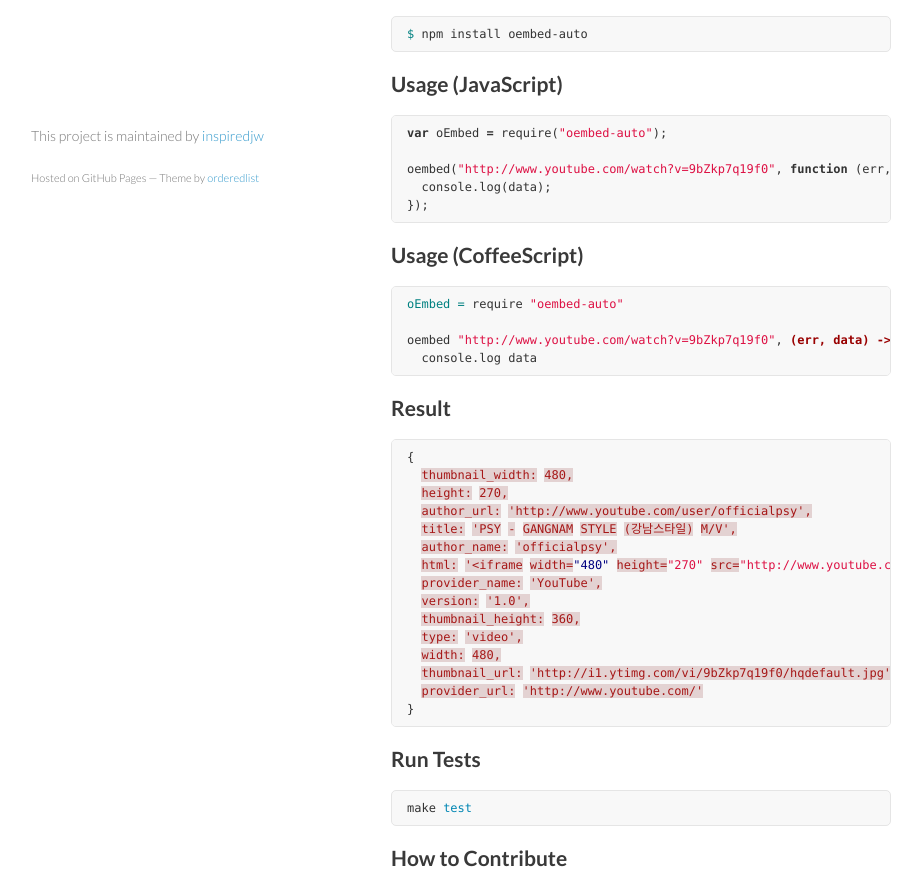
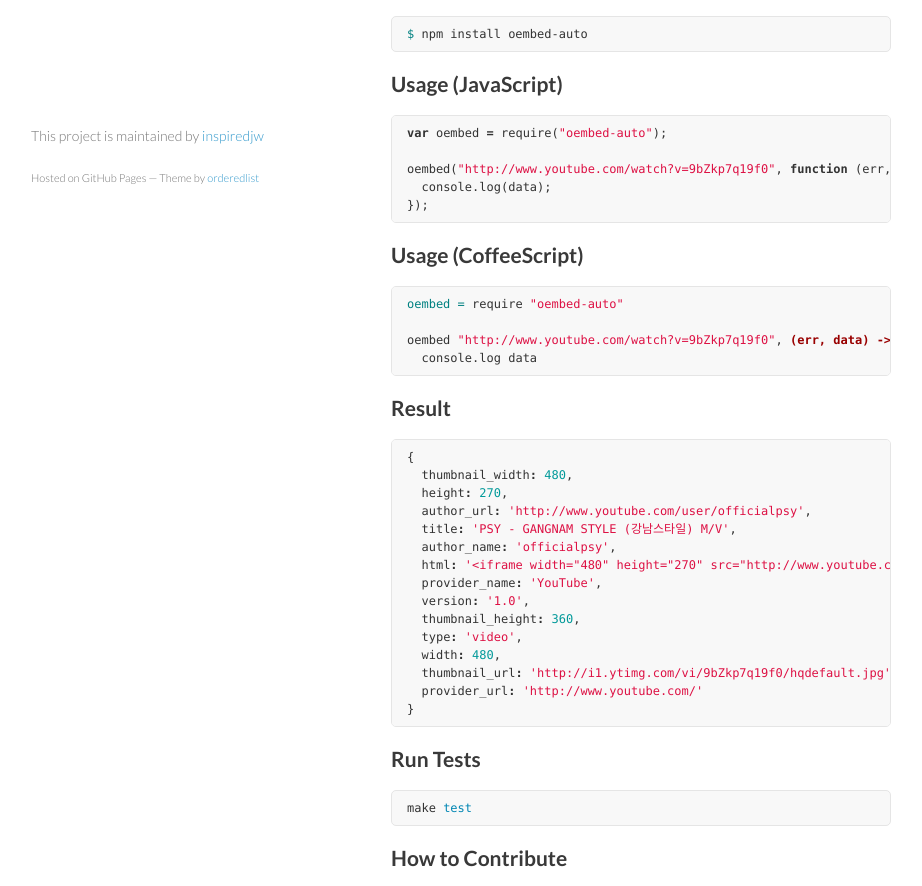
Before and after one commit to jwchang0206/oembed-auto, a plain HTML site: page index.html in a window 1280 px wide. Shown: the part 543-1429 px from the top of the page, without its empty margins (179-1101 px from the left). Drawn offline with Linux system fonts and the light colour scheme.

```diff
--- a/index.html
+++ b/index.html
@@ -46,7 +46,7 @@
 <h2>
 <a name="usage-javascript" class="anchor" href="#usage-javascript"><span class="octicon octicon-link"></span></a>Usage (JavaScript)</h2>
 
-<div class="highlight highlight-javascript"><pre><span class="kd">var</span> <span class="nx">oEmbed</span> <span class="o">=</span> <span class="nx">require</span><span class="p">(</span><span class="s2">"oembed-auto"</span><span class="p">);</span>
+<div class="highlight highlight-javascript"><pre><span class="kd">var</span> <span class="nx">oembed</span> <span class="o">=</span> <span class="nx">require</span><span class="p">(</span><span class="s2">"oembed-auto"</span><span class="p">);</span>
 
 <span class="nx">oembed</span><span class="p">(</span><span class="s2">"http://www.youtube.com/watch?v=9bZkp7q19f0"</span><span class="p">,</span> <span class="kd">function</span> <span class="p">(</span><span class="nx">err</span><span class="p">,</span> <span class="nx">data</span><span class="p">)</span> <span class="p">{</span>
   <span class="nx">console</span><span class="p">.</span><span class="nx">log</span><span class="p">(</span><span class="nx">data</span><span class="p">);</span>
@@ -56,7 +56,7 @@
 <h2>
 <a name="usage-coffeescript" class="anchor" href="#usage-coffeescript"><span class="octicon octicon-link"></span></a>Usage (CoffeeScript)</h2>
 
-<div class="highlight highlight-coffeescript"><pre><span class="nv">oEmbed = </span><span class="nx">require</span> <span class="s">"oembed-auto"</span>
+<div class="highlight highlight-coffeescript"><pre><span class="nv">oembed = </span><span class="nx">require</span> <span class="s">"oembed-auto"</span>
 
 <span class="nx">oembed</span> <span class="s">"http://www.youtube.com/watch?v=9bZkp7q19f0"</span><span class="p">,</span> <span class="nf">(err, data) -&gt;</span>
   <span class="nx">console</span><span class="p">.</span><span class="nx">log</span> <span class="nx">data</span>
@@ -65,20 +65,20 @@
 <h2>
 <a name="result" class="anchor" href="#result"><span class="octicon octicon-link"></span></a>Result</h2>
 
-<div class="highlight highlight-JSON"><pre><span class="p">{</span>
-  <span class="err">thumbnail_width:</span> <span class="err">480,</span>
-  <span class="err">height:</span> <span class="err">270,</span>
-  <span class="err">author_url:</span> <span class="err">'http://www.youtube.com/user/officialpsy',</span>
-  <span class="err">title:</span> <span class="err">'PSY</span> <span class="err">-</span> <span class="err">GANGNAM</span> <span class="err">STYLE</span> <span class="err">(강남스타일)</span> <span class="err">M/V',</span>
-  <span class="err">author_name:</span> <span class="err">'officialpsy',</span>
-  <span class="err">html:</span> <span class="err">'&lt;iframe</span> <span class="err">width=</span><span class="nt">"480"</span> <span class="err">height=</span><span class="s2">"270"</span> <span class="err">src=</span><span class="s2">"http://www.youtube.com/embed/9bZkp7q19f0?feature=oembed"</span> <span class="err">frameborder=</span><span class="s2">"0"</span> <span class="err">allowfullscreen&gt;&lt;/iframe&gt;'</span><span class="p">,</span>
-  <span class="err">provider_name:</span> <span class="err">'YouTube',</span>
-  <span class="err">version:</span> <span class="err">'1.0',</span>
-  <span class="err">thumbnail_height:</span> <span class="err">360,</span>
-  <span class="err">type:</span> <span class="err">'video',</span>
-  <span class="err">width:</span> <span class="err">480,</span>
-  <span class="err">thumbnail_url:</span> <span class="err">'http://i1.ytimg.com/vi/9bZkp7q19f0/hqdefault.jpg',</span>
-  <span class="err">provider_url:</span> <span class="err">'http://www.youtube.com/'</span>
+<div class="highlight highlight-javascript"><pre><span class="p">{</span>
+  <span class="nx">thumbnail_width</span><span class="o">:</span> <span class="mi">480</span><span class="p">,</span>
+  <span class="nx">height</span><span class="o">:</span> <span class="mi">270</span><span class="p">,</span>
+  <span class="nx">author_url</span><span class="o">:</span> <span class="s1">'http://www.youtube.com/user/officialpsy'</span><span class="p">,</span>
+  <span class="nx">title</span><span class="o">:</span> <span class="s1">'PSY - GANGNAM STYLE (강남스타일) M/V'</span><span class="p">,</span>
+  <span class="nx">author_name</span><span class="o">:</span> <span class="s1">'officialpsy'</span><span class="p">,</span>
+  <span class="nx">html</span><span class="o">:</span> <span class="s1">'&lt;iframe width="480" height="270" src="http://www.youtube.com/embed/9bZkp7q19f0?feature=oembed" frameborder="0" allowfullscreen&gt;&lt;/iframe&gt;'</span><span class="p">,</span>
+  <span class="nx">provider_name</span><span class="o">:</span> <span class="s1">'YouTube'</span><span class="p">,</span>
+  <span class="nx">version</span><span class="o">:</span> <span class="s1">'1.0'</span><span class="p">,</span>
+  <span class="nx">thumbnail_height</span><span class="o">:</span> <span class="mi">360</span><span class="p">,</span>
+  <span class="nx">type</span><span class="o">:</span> <span class="s1">'video'</span><span class="p">,</span>
+  <span class="nx">width</span><span class="o">:</span> <span class="mi">480</span><span class="p">,</span>
+  <span class="nx">thumbnail_url</span><span class="o">:</span> <span class="s1">'http://i1.ytimg.com/vi/9bZkp7q19f0/hqdefault.jpg'</span><span class="p">,</span>
+  <span class="nx">provider_url</span><span class="o">:</span> <span class="s1">'http://www.youtube.com/'</span>
 <span class="p">}</span>
 </pre></div>
 
```
Also changed, not shown: params.json (+1 -1 lines).
